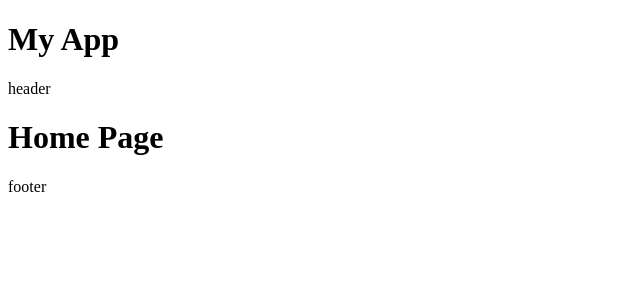
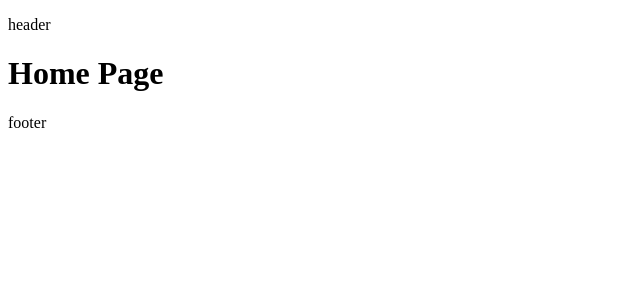
Before and after one commit to larsbeckdev/demo-bestell-app, a Vue app: page / in a window 1280 px wide. Shown: the top 300 px of the page, without its empty margins (0-640 px from the left). Built offline with nearby package versions, Linux system fonts and the light colour scheme.

Commit message:
Remove unused header element from template

```diff
--- a/src/pages/App.vue
+++ b/src/pages/App.vue
@@ -1,8 +1,6 @@
-<script setup>
-</script>
+<script setup></script>
 
 <template>
-   <h1>My App</h1>
   <router-view />
 </template>
 
```
